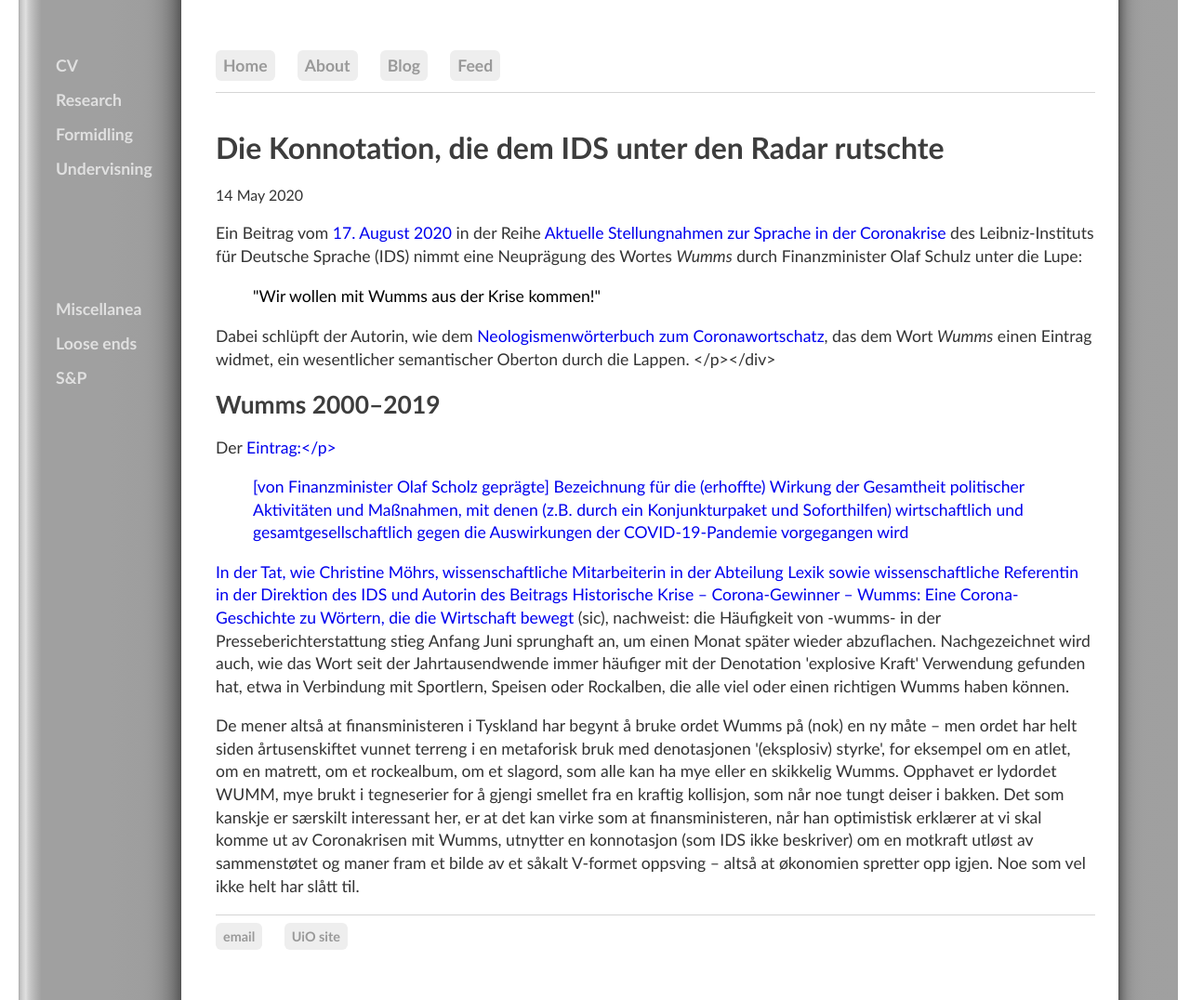
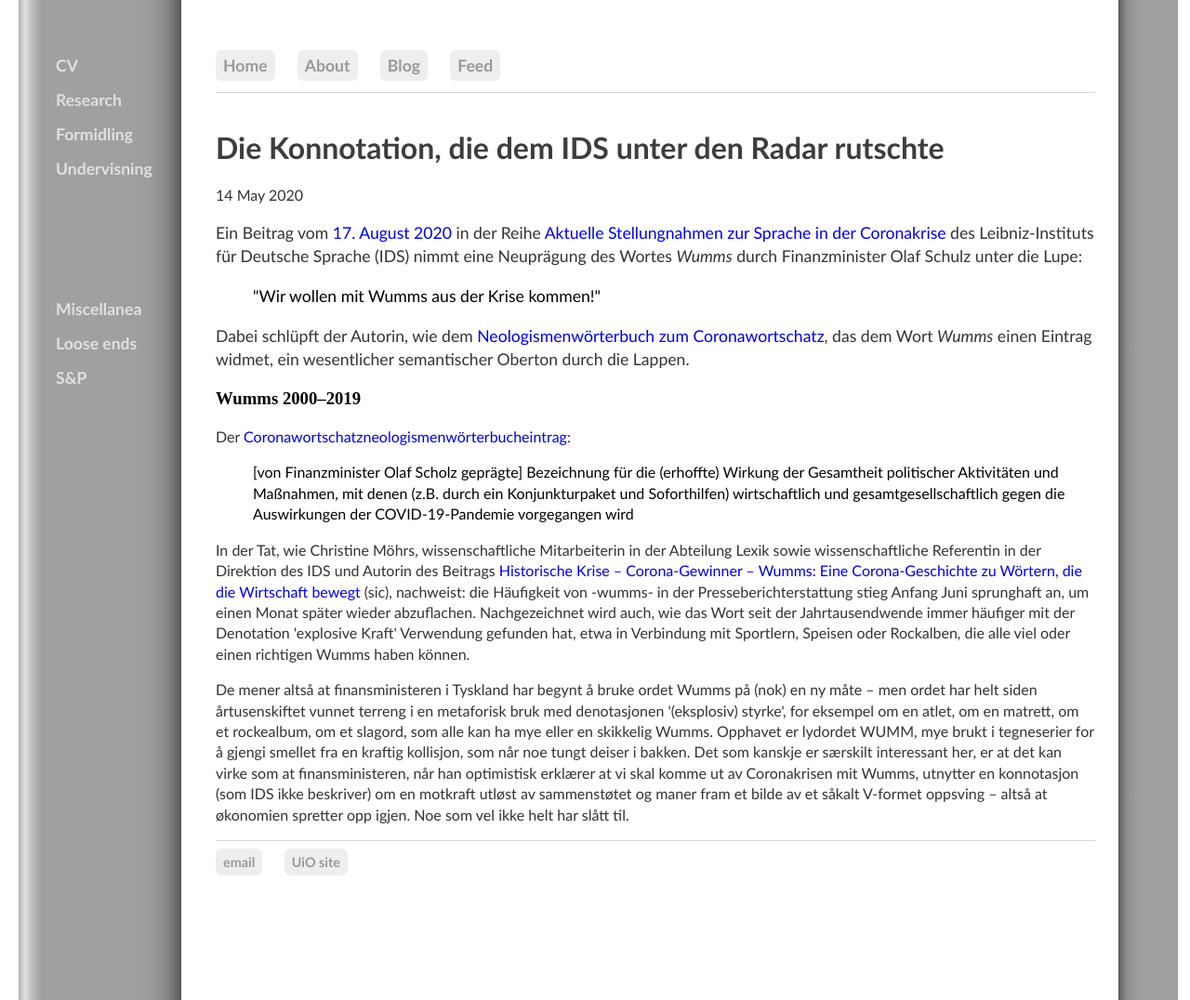
Before and after one commit to kjelljs/kjelljs.github.io, a Jekyll site: the page built from _posts/2020-05-14-kjell-johan-saeboe-site-launched.md, in a window 1280 px wide and 1076 px high. Shown: the whole window at 93% size. Built offline with Jekyll 4.4.1, drawn with Linux system fonts in a browser that asks for light colours.

Commit message:
Update 2020-05-14-kjell-johan-saeboe-site-launched.md

```diff
--- a/_posts/2020-05-14-kjell-johan-saeboe-site-launched.md
+++ b/_posts/2020-05-14-kjell-johan-saeboe-site-launched.md
@@ -4,10 +4,9 @@
 date: 2020-05-14
 ---
 
-<div class="ingress"><p>Ein Beitrag vom <a href="https://www1.ids-mannheim.de/fileadmin/aktuell/Coronakrise/moehrs_wirtschaft.pdf">17. August 2020</a> in der Reihe <a href="https://www1.ids-mannheim.de/sprache-in-der-coronakrise/">Aktuelle Stellungnahmen zur Sprache in der Coronakrise</a> des Leibniz-Instituts für Deutsche Sprache (IDS) nimmt eine Neuprägung des Wortes <i>Wumms</i> durch Finanzminister Olaf Schulz unter die Lupe:</p> <ul><li>"Wir wollen mit Wumms aus der Krise kommen!"</li></ul> <p>Dabei schlüpft der Autorin, wie dem <a href="https://www.owid.de/docs/neo/listen/corona.jsp">Neologismenwörterbuch zum Coronawortschatz<a>, das dem Wort <i>Wumms</i> einen Eintrag widmet, ein wesentlicher semantischer Oberton durch die Lappen.
-  </p></div>
-  <h2>Wumms 2000–2019</h2>
-<p>Der <a href="https://www.owid.de/docs/neo/listen/corona.jsp#wumms"> Eintrag:</p>
+<div class="ingress"><p>Ein Beitrag vom <a href="https://www1.ids-mannheim.de/fileadmin/aktuell/Coronakrise/moehrs_wirtschaft.pdf">17. August 2020</a> in der Reihe <a href="https://www1.ids-mannheim.de/sprache-in-der-coronakrise/">Aktuelle Stellungnahmen zur Sprache in der Coronakrise</a> des Leibniz-Instituts für Deutsche Sprache (IDS) nimmt eine Neuprägung des Wortes <i>Wumms</i> durch Finanzminister Olaf Schulz unter die Lupe:</p> <ul><li>"Wir wollen mit Wumms aus der Krise kommen!"</li></ul> <p>Dabei schlüpft der Autorin, wie dem <a href="https://www.owid.de/docs/neo/listen/corona.jsp">Neologismenwörterbuch zum Coronawortschatz</a>, das dem Wort <i>Wumms</i> einen Eintrag widmet, ein wesentlicher semantischer Oberton durch die Lappen.</p></div>
+  <h3>Wumms 2000–2019</h3>
+<p>Der <a href="https://www.owid.de/docs/neo/listen/corona.jsp#wumms">Coronawortschatzneologismenwörterbucheintrag</a>:</p>
   <ul><li style="line-height: 1.4em">[von Finanzminister Olaf Scholz geprägte] Bezeichnung für die (erhoffte) Wirkung der Gesamtheit politischer Aktivitäten und Maßnahmen, mit denen (z.B. durch ein Konjunkturpaket und Soforthilfen) wirtschaftlich und gesamtgesellschaftlich gegen die Auswirkungen der COVID-19-Pandemie vorgegangen wird
     </li>
   </ul>
```
